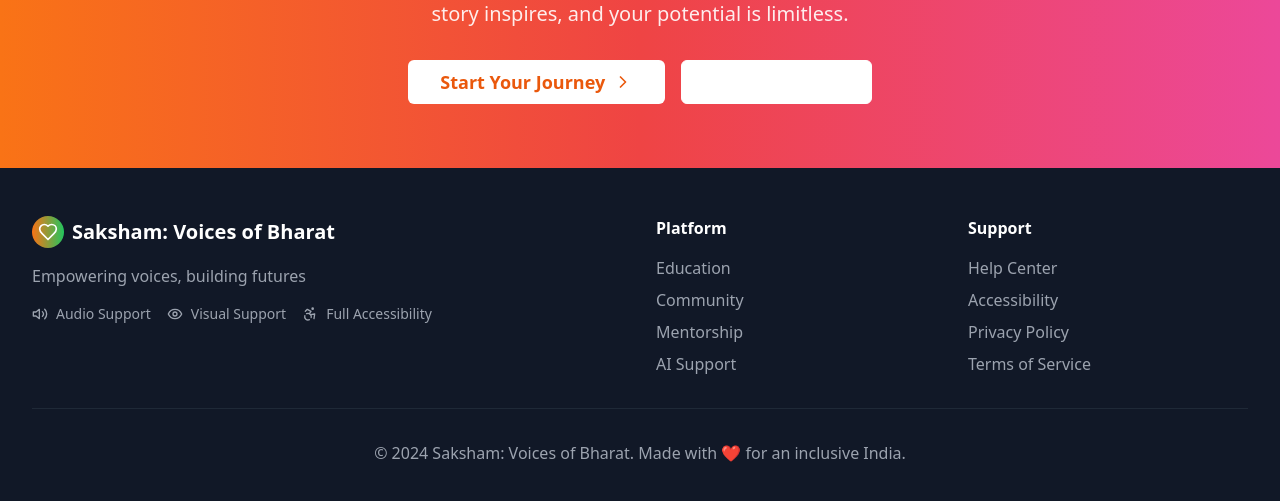
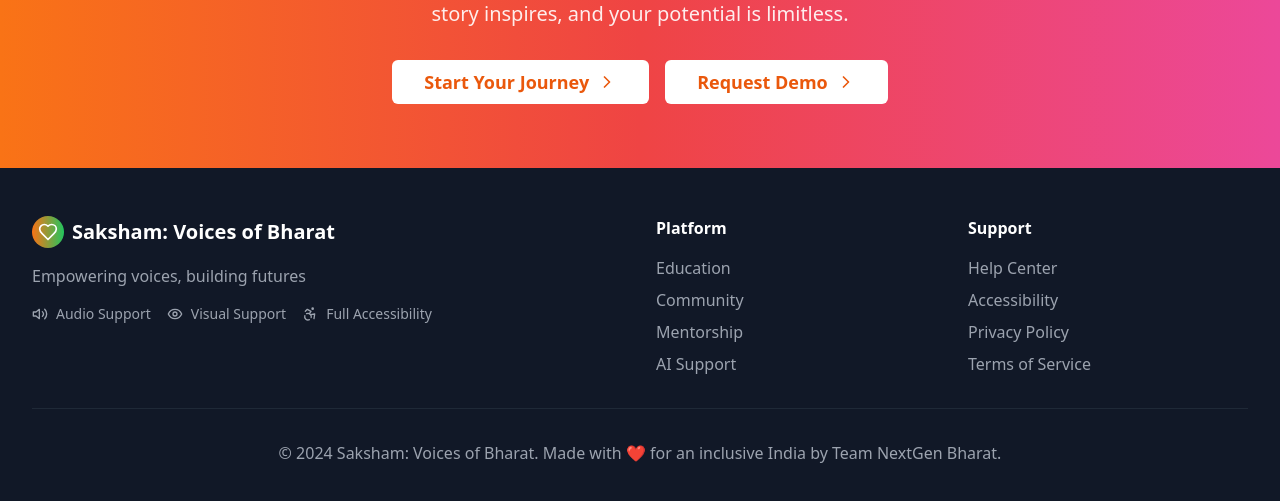
Before and after one commit to the-piyushgoel/Saksham-Voice-of-Bharat, a React (Vite) app in the folder saksham/: page / in a window 1280 px wide. Shown: the part 4750-5251 px from the top of the page. Built offline with nearby package versions, Linux system fonts and the light colour scheme.

Commit message:
frontend updated

```diff
--- a/saksham/src/App.jsx
+++ b/saksham/src/App.jsx
@@ -807,14 +807,23 @@ function App() {
                 Start Your Journey
                 <ChevronRight className="ml-2 w-5 h-5" />
               </Button>
-              <Button
+              {/* <Button
                 onClick={() => handleFeatureClick('demo')}
                 variant="outline"
                 size="lg"
                 className="border-white text-white hover:bg-white/10 px-8 py-3 text-lg"
               >
                 Request Demo
+              </Button> */}
+              <Button
+                onClick={() => handleFeatureClick('register')}
+                size="lg"
+                className="bg-white text-orange-600 hover:bg-gray-100 px-8 py-3 text-lg font-semibold"
+              >
+                Request Demo
+                <ChevronRight className="ml-2 w-5 h-5" />
               </Button>
+
             </div>
           </motion.div>
         </div>
@@ -882,7 +891,7 @@ function App() {
           </div>
 
           <div className="border-t border-gray-800 mt-8 pt-8 text-center text-gray-400">
-            <p>&copy; 2024 Saksham: Voices of Bharat. Made with ❤️ for an inclusive India.</p>
+            <p>&copy; 2024 Saksham: Voices of Bharat. Made with ❤️ for an inclusive India by Team NextGen Bharat.</p>
           </div>
         </div>
       </footer>
```
